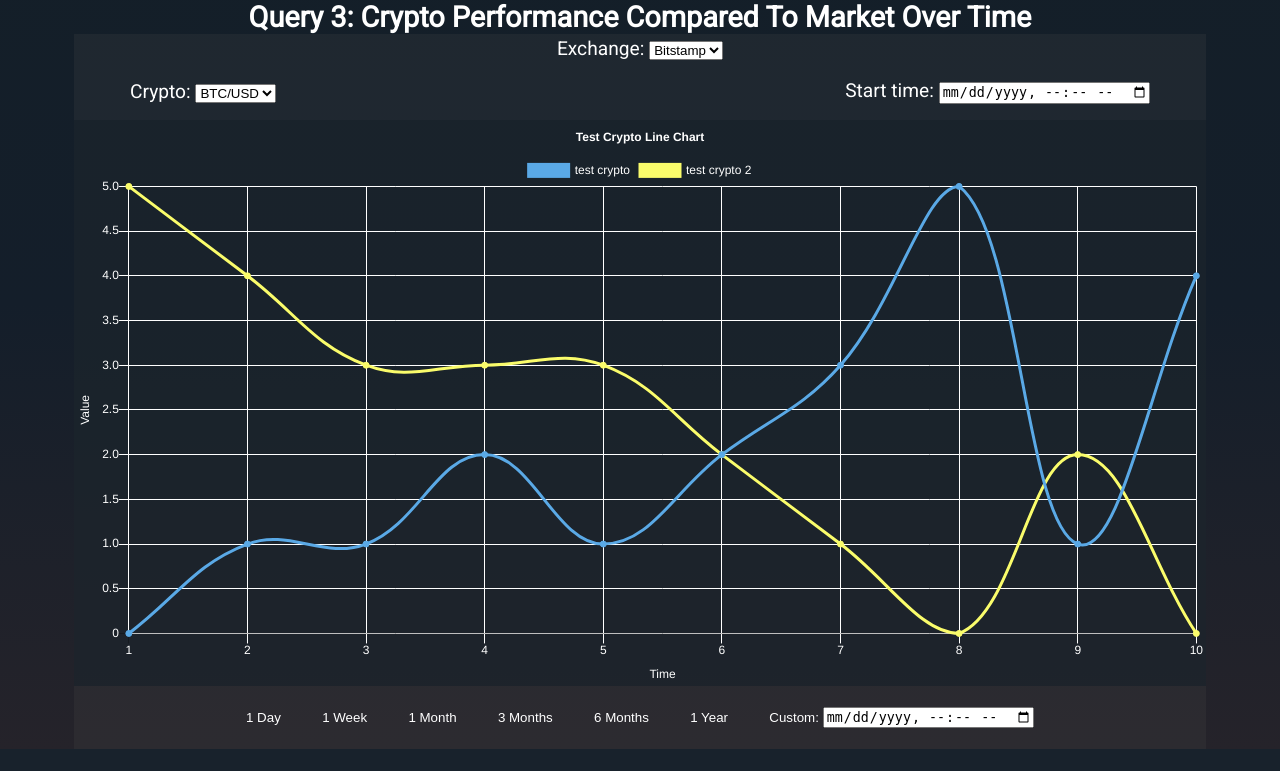
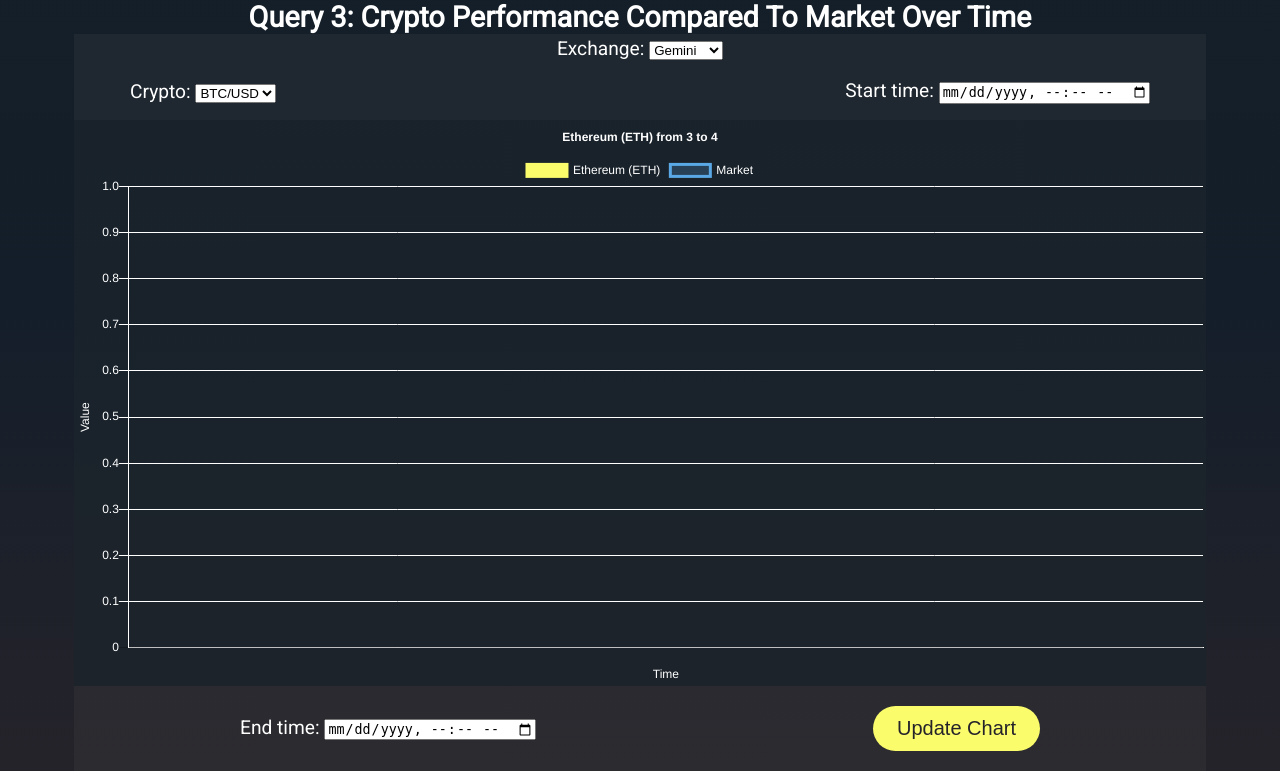
Before and after one commit to BradyMMenswar/DBMSProject, a Flask app: page /market in a window 1280 px wide. Shown: the part 140-911 px from the top of the page. Before the commit the page ends 889 px from the top, so only its background shows below. Run offline with Flask 2, Linux system fonts and the light colour scheme; some libraries are stand-ins or nearby versions.

Commit message:
Setup query three chart
Added chart for query three on the market page.
Fixed a minor bug in oracleFuncs.py

```diff
--- a/app.py
+++ b/app.py
@@ -1,6 +1,6 @@
 from flask import Flask, render_template, request, jsonify
 from datetime import datetime
-from oracleFuncs import queryOne, queryFour
+from oracleFuncs import queryOne, queryFour, queryThree
 import math
 
 app = Flask(__name__, static_url_path='',
@@ -77,9 +77,66 @@
 def compare() -> str:
     return render_template("compare.html")
 
-@app.route('/market')
+@app.route('/market', methods=['POST', 'GET'])
 def market() -> str:
-    return render_template("market.html")
+    if request.method == 'POST':
+        chartForm = [0, 0, 0, 0, 0, 0, 0]
+        if(request.form.get('exchange-data')):
+            chartForm[0] = request.form.get('exchange-data')
+            chartForm[1] = request.form.get('crypto-data')
+            chartForm[2] = str(datetime.strptime(request.form.get('start-data'), '%Y-%m-%dT%H:%M'))
+            chartForm[3] = str(datetime.strptime(request.form.get('end-data'), '%Y-%m-%dT%H:%M'))
+            chartForm[4] = []
+            chartForm[5] = []
+            chartForm[6] = []
+            query = queryThree(request.form.get('crypto-data'), request.form.get('exchange-data'), datetime.strptime(request.form.get('start-data'), '%Y-%m-%dT%H:%M'), datetime.strptime(request.form.get('end-data'), '%Y-%m-%dT%H:%M'))
+            queryA = query.A
+            queryALength = len(queryA)
+            scaleFactor = math.floor(queryALength / 100)
+            for x in range(queryALength):
+                if(x % scaleFactor == 0):
+                    chartForm[4].append(str(queryA[x]))
+            # for d in queryA:
+            #     chartForm[4].append(str(d))
+            queryB = query.B
+            for z in range(queryALength):
+                if(z % scaleFactor == 0):
+                    chartForm[5].append(queryB[z])
+            queryC = query.C
+            for y in range(queryALength):
+                if(y % scaleFactor == 0):
+                    chartForm[6].append(queryC[y])
+            # for p in queryC:
+            #     chartForm[5].append(p)
+            # print(chartForm)
+            # print(len(chartForm[4]))
+            # print(len(chartForm[5]))
+            return render_template("market.html", value = chartForm)
+
+        # if request.form.get('int1'):
+        #     a=request.form.get('int1')
+        #     return render_template("analyze.html", value = [1,2])
+        # if request.form.get('int2'):
+        #     a=request.form.get('int2')
+        #     return render_template("analyze.html", value = [1,2,3])
+        # if request.form.get('int3'):
+        #     a=request.form.get('int3')
+        #     return render_template("analyze.html", value = [1,2,3,4])
+        # if request.form.get('int4'):
+        #     a=request.form.get('int4')
+        #     return render_template("analyze.html", value = [1,2,3,4,5])
+        # if request.form.get('int5'):
+        #     a=request.form.get('int5')
+        #     return render_template("analyze.html", value = [1,2,3,4,5,6,7])
+        # if request.form.get('int6'):
+        #     a=request.form.get('int6')
+        #     return render_template("analyze.html", value = [1,2,3,4,5,6,7,8,9,10])
+        query = 0;
+        return render_template("market.html", value = [1,2,3,4,5,6,7,8,9,10])
+    else:
+        a=request.args.get('test')
+        print("no")
+        return render_template("market.html", value = [1,2,3,4,5,6,7,8,9,10])
 
 @app.route('/portfolio')
 def portfolio() -> str:
--- a/oracleFuncs.py
+++ b/oracleFuncs.py
@@ -120,7 +120,7 @@
 
     with getConnection() as connection:
         with connection.cursor() as cursor:
-            resultSet = cursor.execute(SQL,(exchangeID,exchangeID,startDate,endDate))
+            resultSet = cursor.execute(SQL,(buyerCurrencyID,exchangeID,startDate,endDate))
             for row in resultSet:
                 result.A.append(row[0])
 
--- a/templates/market.html
+++ b/templates/market.html
@@ -25,25 +25,25 @@
     </header>
     <h2 class="query-title">Query 3: Crypto Performance Compared To Market Over Time</h2>
     <section class="market-main-section">
-       <div class="chart-box">
+        <form action = "http://localhost:5000/market" method = "POST" class="chart-box">
             <div class="exchange-section">
                 <label>Exchange: </label>
-               <select>
-                   <option>Bitstamp</option>
-                   <option>Gemini</option>
+                <select class="drop-down" name="exchange-data">
+                    <option value="1">Gemini</option>
+                    <option value="2">Bitstamp</option>
                 </select>
             </div>
             <div class="top-section">
                 <div>
                      <label>Crypto:</label>
-                    <select>
-                        <option>BTC/USD</option>
-                        <option>ETH/USD</option>
+                     <select class="drop-down" name="crypto-data">
+                         <option value="1">BTC/USD</option>
+                         <option value="2">ETH/USD</option>
                      </select>
                 </div>
                  <div>
                      <label>Start time:</label>
-                    <input type="datetime-local"></input>
+                     <input type="datetime-local" name="start-data"></input>
                  </div>
 
             </div>
@@ -51,51 +51,65 @@
              <!-- original buttons for reference <input id="mvalue" onkeyup="updateRangeMin(this)" type = "number" value = 1 min=1 max=10>
              <input id="mvalue" onkeyup="updateRangeMax(this)" type = "number" value = 10 min=1 max=10> -->
             <div class="bottom-section">
-                <button class="time-button" id="mvalue" onclick="updateRangeMax(this)" value = 1>1 Day</button>
-                <button class="time-button" id="mvalue" onclick="updateRangeMax(this)" value = 7>1 Week</button>
-                <button class="time-button" id="mvalue" onclick="updateRangeMax(this)" value = 30>1 Month</button>
-                <button class="time-button" id="mvalue" onclick="updateRangeMax(this)" value = 90>3 Months</button>
-                <button class="time-button" id="mvalue" onclick="updateRangeMax(this)" value = 180>6 Months</button>
-                <button class="time-button" id="mvalue" onclick="updateRangeMax(this)" value = 365>1 Year</button>
-                <button class="time-button">
-                    <label>Custom:</label>
-                    <input type="datetime-local"></input>
-                </button>
+                <!-- <form action = "http://localhost:5000/analyze" method = "POST">
+                 <input type="submit" class="time-button" id="mvalue" name = "int1" value = "1 Day"></inputbutton>
+                 <button class="time-button" id="mvalue" name="int2" value = 7>1 Week</button>
+                 <button class="time-button" id="mvalue" name="int3" value = 30>1 Month</button>
+                 <button class="time-button" id="mvalue" name="int4" value = 90>3 Months</button>
+                 <button class="time-button" id="mvalue" name="int5" value = 180>6 Months</button>
+                 <button class="time-button" id="mvalue" name="int6" value = 365>1 Year</button> -->
+                 <div class="time-button">
+                     <label>End time: </label>
+                     <input type="datetime-local" name="end-data"></input>
                  </div>
+                <!-- </form> -->
+                <input type="submit" class="submit-form" value="Update Chart"></input>
             </div>
+         </form>
      </section>
-
      <!--suppress JSUnresolvedLibraryURL -->
  <script src="https://cdnjs.cloudflare.com/ajax/libs/jquery/3.4.0/jquery.min.js"></script>
  <!--suppress JSUnresolvedLibraryURL -->
  <script src="https://cdnjs.cloudflare.com/ajax/libs/twitter-bootstrap/4.3.1/js/bootstrap.min.js"></script>
  <!--suppress JSUnresolvedLibraryURL -->
  <script src="https://cdnjs.cloudflare.com/ajax/libs/Chart.js/2.8.0/Chart.min.js"></script>
-<script>
+
+ <script src="https://cdn.jsdelivr.net/npm/chartjs-adapter-date-fns/dist/chartjs-adapter-date-fns.bundle.min.js"></script>
+ <script type="text/javascript">
          var rangemax = 10
          var rangemin = 0
-        const labels = [1,2,3,4,5,6,7,8,9,10]
+         const labels = [1,2]
+         var valueJSON = {{value|tojson}}
+         console.log(valueJSON)
+         var cryptoName = "Test";
+
+         var minTime = valueJSON[2]
+         var maxTime = valueJSON[3]
+         if(valueJSON[1] == 1) cryptoName = "Bitcoin (BTC)"
+         else cryptoName = "Ethereum (ETH)"
 
          const config = {
              type: 'line',
              data: {
-                labels: labels,
+                 //labels: labels,
                  datasets: [
                      {
-                    label: "test crypto",
+                     label: cryptoName,
                      fontColor: 'rgb(255,255,255)',
-                    backgroundColor: '#5AA9E6',
-                    borderColor: '#5AA9E6',
-                    data: [0,1,1,2,1,2,3,5,1,4],
+                     backgroundColor: '#FAFC6B',
+                     borderColor: '#FAFC6B',
+                     data: [
+                     ],
                      fill: false,
                      },
                      {
-                    label: "test crypto 2",
+                     label: 'Market',
                      fontColor: 'rgb(255,255,255)',
-                    backgroundColor: '#FAFC6B',
-                    borderColor: '#FAFC6B',
-                    data: [5,4,3,3,3,2,1,0,2,0],
-                    fill: false,
+                     backgroundColor: '#5AA9E63b',
+                     borderColor: '#5AA9E6',
+                     data: [
+                     ],
+                     fill: true,
                      }
                  ],
              },
@@ -108,7 +122,7 @@
                  responsive: true,
                  title: {
                      display: true,
-                    text: 'Test Crypto Line Chart',
+                     text: cryptoName + ' from ' + valueJSON[2] + ' to ' + valueJSON[3],
                      fontColor: 'rgb(255,255,255)'
                  },
                  tooltips: {
@@ -123,6 +137,12 @@
                      color: 'rgb(0,0,0)',
                      xAxes: [{
                          display: true,
+                         type: 'time',
+                         time: {
+                             unit: 'day',
+                             min: minTime,
+                             max: maxTime
+                         },
                          scaleLabel: {
                              display: true,
                              labelString: 'Time',
@@ -155,36 +175,62 @@
              }
          };
 
+
+
          const context = document.getElementById('canvas').getContext('2d');
 
          const lineChart = new Chart(context, config);
-
+         lineChart.update();
          const source = new EventSource("/chart-data");
 
-        source.onmessage = function (event) {
-            const data = JSON.parse(event.data);
-            if (config.data.labels.length === 20) {
-                config.data.labels.shift();
-                config.data.datasets[0].data.shift();
+         // source.onmessage = function (event) {
+         //     const data = JSON.parse(event.data);
+         //     if (config.data.labels.length === 20) {
+         //         config.data.labels.shift();
+         //         config.data.datasets[0].data.shift();
+         //     }
+         //     config.data.labels.push(data.time);
+         //     config.data.datasets[0].data.push(data.value);
+         //     lineChart.update();
+         // }
+         // function updateRangeMax(mvalue){
+         //     console.log(mvalue.value)
+         //     const range = labels.slice(rangemin,mvalue.value);
+         //     lineChart.config.data.labels = range;
+         //     rangemax = mvalue.value;
+         //     lineChart.update();
+
+         // }
+         // function updateRangeMin(mvalue){
+         //     console.log(mvalue.value)
+         //     const range = labels.slice(mvalue.value-1,rangemax);
+         //     lineChart.config.data.labels = range;
+         //     rangemin = mvalue.value-1;
+         //     lineChart.update();
+         // }
+         function addData(chart, data, setNum) {
+             chart.config.data.datasets[setNum].data.push(data);
+             chart.update();
          }
-            config.data.labels.push(data.time);
-            config.data.datasets[0].data.push(data.value);
-            lineChart.update();
+         function removeData(chart) {
+             chart.config.data.datasets.forEach((dataset) => {
+
+                 dataset.data.pop();
+
+             });
+             chart.update();
          }
-        function updateRangeMax(mvalue){
-            console.log(mvalue.value)
-            const range = labels.slice(rangemin,mvalue.value);
-            lineChart.config.data.labels = range;
-            rangemax = mvalue.value;
-            lineChart.update();
+
+         removeData(lineChart);
+         for(let i = 0;i<valueJSON[4].length; i++)
+         {
+             addData(lineChart, {x: valueJSON[4][i], y: valueJSON[5][i]}, 0)
          }
-        function updateRangeMin(mvalue){
-            console.log(mvalue.value)
-            const range = labels.slice(mvalue.value-1,rangemax);
-            lineChart.config.data.labels = range;
-            rangemin = mvalue.value-1;
-            lineChart.update();
+         for(let i = 0;i<valueJSON[4].length; i++)
+         {
+             addData(lineChart, {x: valueJSON[4][i], y: valueJSON[6][i]}, 1)
          }
+         console.log(lineChart.data.datasets[0])
 
 
 
```
Lines whose indentation alone changed are shown as unchanged.
